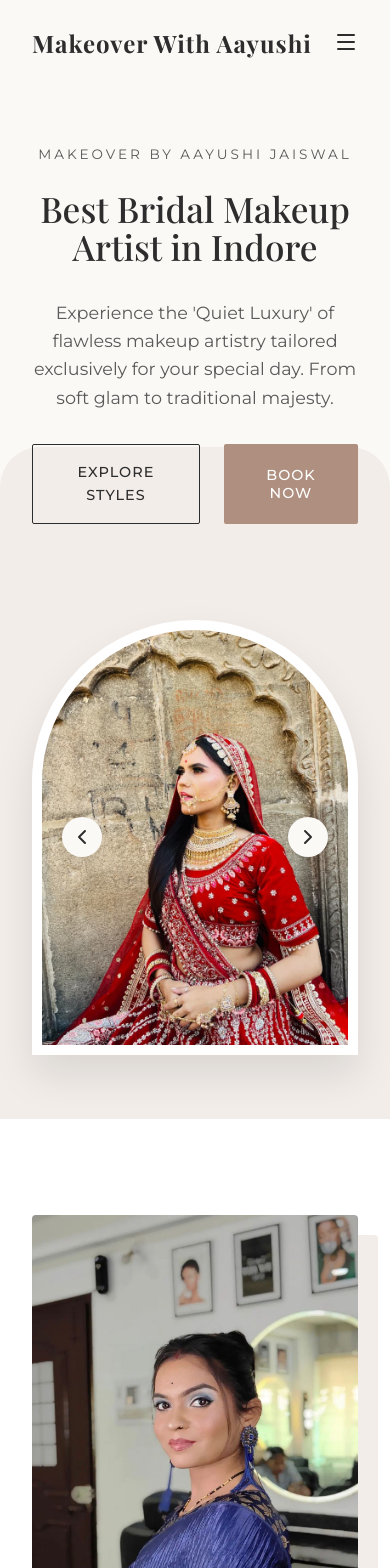
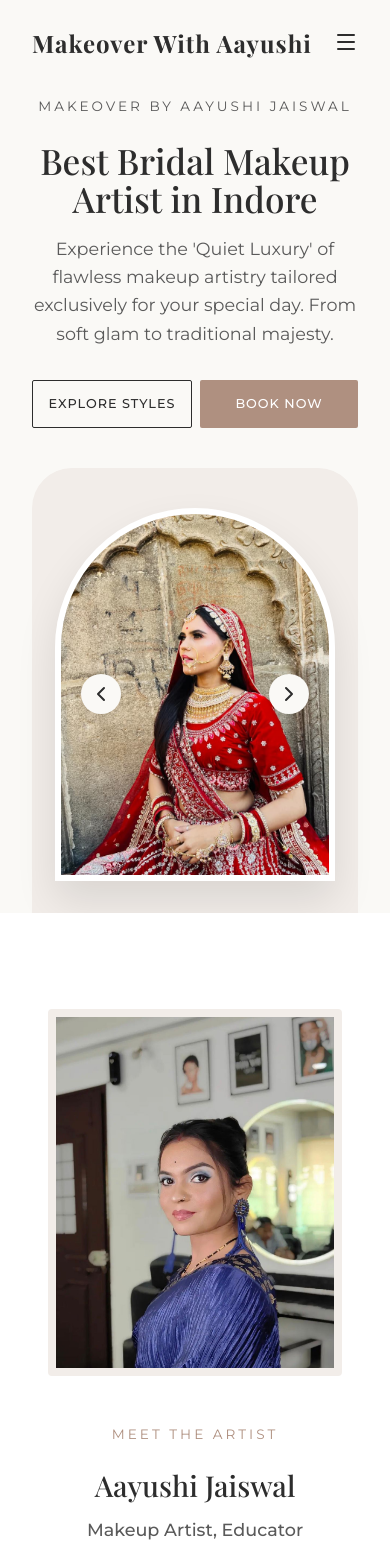
Before and after one commit to ritika-jaiswal/Aayushi-Glam-Studio, a React (Vite) app: page / in a window 390 px wide. Shown: the top 1568 px of the page. Built offline with nearby package versions, Linux system fonts and the light colour scheme; a web font is replaced by a local one.

Commit message:
fix: mobile bugs

```diff
--- a/src/components/AboutPreview.css
+++ b/src/components/AboutPreview.css
@@ -63,12 +63,32 @@
     flex-direction: column;
     gap: 3rem;
   }
+  .about-image-wrapper {
+    width: 100%;
+    display: flex;
+    justify-content: center;
+  }
   .about-image {
-    max-width: 400px;
-    margin: 0 auto;
+    max-width: 90%;
     display: block;
+    box-shadow: none;
+    border: 10px solid var(--bg-secondary);
+    transform: none;
   }
   .about-text {
     text-align: center;
   }
+  .section-title {
+    font-size: 2.2rem;
+  }
 }
+
+@media (max-width: 576px) {
+  .about-image {
+    max-width: 90%;
+    border: 8px solid var(--bg-secondary);
+  }
+  .section-title {
+    font-size: 1.8rem;
+  }
+}
--- a/src/components/Hero.css
+++ b/src/components/Hero.css
@@ -4,7 +4,8 @@
   align-items: center;
   position: relative;
   overflow: hidden;
-  padding-top: 80px; /* offset for navbar */
+  padding-top: 80px;
+  /* offset for navbar */
   background-color: var(--bg-primary);
 }
 
@@ -70,7 +71,7 @@
   position: relative;
   border-radius: 200px 200px 0 0;
   overflow: hidden;
-  box-shadow: 0 20px 40px rgba(0,0,0,0.1);
+  box-shadow: 0 20px 40px rgba(0, 0, 0, 0.1);
   border: 10px solid var(--white);
   aspect-ratio: 3/4;
   max-width: 500px;
@@ -88,15 +89,11 @@
     flex-direction: column;
     text-align: center;
     padding-top: 4rem;
-    padding-bottom: 4rem;
+    padding-bottom: 0;
   }
 
   .hero-background {
-    width: 100%;
-    height: 60%;
-    bottom: 0;
-    top: auto;
-    border-radius: 40px 40px 0 0;
+    display: none;
   }
 
   .hero-text {
@@ -118,13 +115,67 @@
 
   .hero-image-wrapper {
     margin-top: 2rem;
+    width: 100%;
+    position: relative;
+    padding-top: 3rem;
     justify-content: center;
+    display: flex;
+  }
+
+  .hero-image-wrapper::before {
+    content: '';
+    position: absolute;
+    top: 0;
+    left: 0;
+    right: 0;
+    bottom: 0;
+    background-color: var(--bg-secondary);
+    border-radius: 40px 40px 0 0;
+    z-index: 0;
+  }
+
+  .image-frame {
+    z-index: 1;
   }
 }
 
 @media (max-width: 576px) {
+  .hero-container {
+    gap: 1.5rem;
+    padding-top: 1rem;
+    padding-bottom: 0;
+  }
+
   .hero-title {
     font-size: 2.2rem;
+    margin-bottom: 1rem;
+  }
+
+  .hero-actions {
+    flex-direction: row;
+    justify-content: center;
+    gap: 0.5rem;
+    width: 100%;
+  }
+
+  .hero-actions .btn {
+    padding: 0.8rem 0.5rem;
+    font-size: 0.8rem;
+    flex: 1;
+    text-align: center;
+    white-space: nowrap;
+  }
+
+  .hero-image-wrapper {
+    margin-top: 1rem;
+    padding-top: 2.5rem;
+    padding-bottom: 2rem;
+  }
+
+  .image-frame {
+    border-width: 6px;
+    max-width: 280px;
+    margin: 0 auto;
   }
 }
 
@@ -142,7 +193,7 @@
   align-items: center;
   justify-content: center;
   cursor: pointer;
-  box-shadow: 0 4px 10px rgba(0,0,0,0.1);
+  box-shadow: 0 4px 10px rgba(0, 0, 0, 0.1);
   transition: all 0.3s ease;
   z-index: 2;
 }
@@ -238,7 +289,7 @@
 .form-group input,
 .form-group select {
   padding: 0.8rem 1rem;
-  border: 1px solid rgba(0,0,0,0.1);
+  border: 1px solid rgba(0, 0, 0, 0.1);
   border-radius: 8px;
   font-family: inherit;
   font-size: 1rem;
--- a/src/components/PortfolioGrid.css
+++ b/src/components/PortfolioGrid.css
@@ -13,7 +13,7 @@
   position: relative;
   border-radius: 4px;
   overflow: hidden;
-  box-shadow: 0 10px 20px rgba(0,0,0,0.05);
+  box-shadow: 0 10px 20px rgba(0, 0, 0, 0.05);
 }
 
 .portfolio-img-wrapper {
@@ -34,7 +34,7 @@
   bottom: 0;
   left: 0;
   right: 0;
-  background: linear-gradient(to top, rgba(0,0,0,0.8), transparent);
+  background: linear-gradient(to top, rgba(0, 0, 0, 0.8), transparent);
   padding: 2rem 1.5rem 1.5rem;
   color: var(--white);
   transform: translateY(20px);
@@ -76,7 +76,7 @@
 
 .filter-btn {
   background: transparent;
-  border: 1px solid var(--text-muted);
+  border: 1px solid rgba(45, 45, 45, 0.3);
   color: var(--text-primary);
   padding: 0.5rem 1.5rem;
   border-radius: 30px;
@@ -86,7 +86,8 @@
   transition: all 0.3s ease;
 }
 
-.filter-btn:hover, .filter-btn.active {
+.filter-btn:hover,
+.filter-btn.active {
   background: var(--primary-color);
   color: var(--white);
   border-color: var(--primary-color);
@@ -154,7 +155,7 @@
   max-width: 100%;
   max-height: 100%;
   object-fit: contain;
-  box-shadow: 0 10px 30px rgba(0,0,0,0.5);
+  box-shadow: 0 10px 30px rgba(0, 0, 0, 0.5);
   border-radius: 8px;
 }
 
@@ -216,16 +217,34 @@
   .lightbox-nav.prev {
     left: 10px;
   }
+
   .lightbox-nav.next {
     right: 10px;
   }
+
   .lightbox-title {
     top: 1rem;
     left: 1rem;
     font-size: 1rem;
   }
+
   .lightbox-close {
     top: 1rem;
     right: 1rem;
   }
+
+  .portfolio-filters {
+    gap: 0.5rem;
+  }
+
+  .filter-btn {
+    padding: 0.4rem 0.8rem;
+    font-size: 0.75rem;
+  }
+
+  .portfolio-overlay {
+    opacity: 1;
+    transform: translateY(0);
+    padding: 1.5rem 1rem 1rem;
+  }
 }
```
